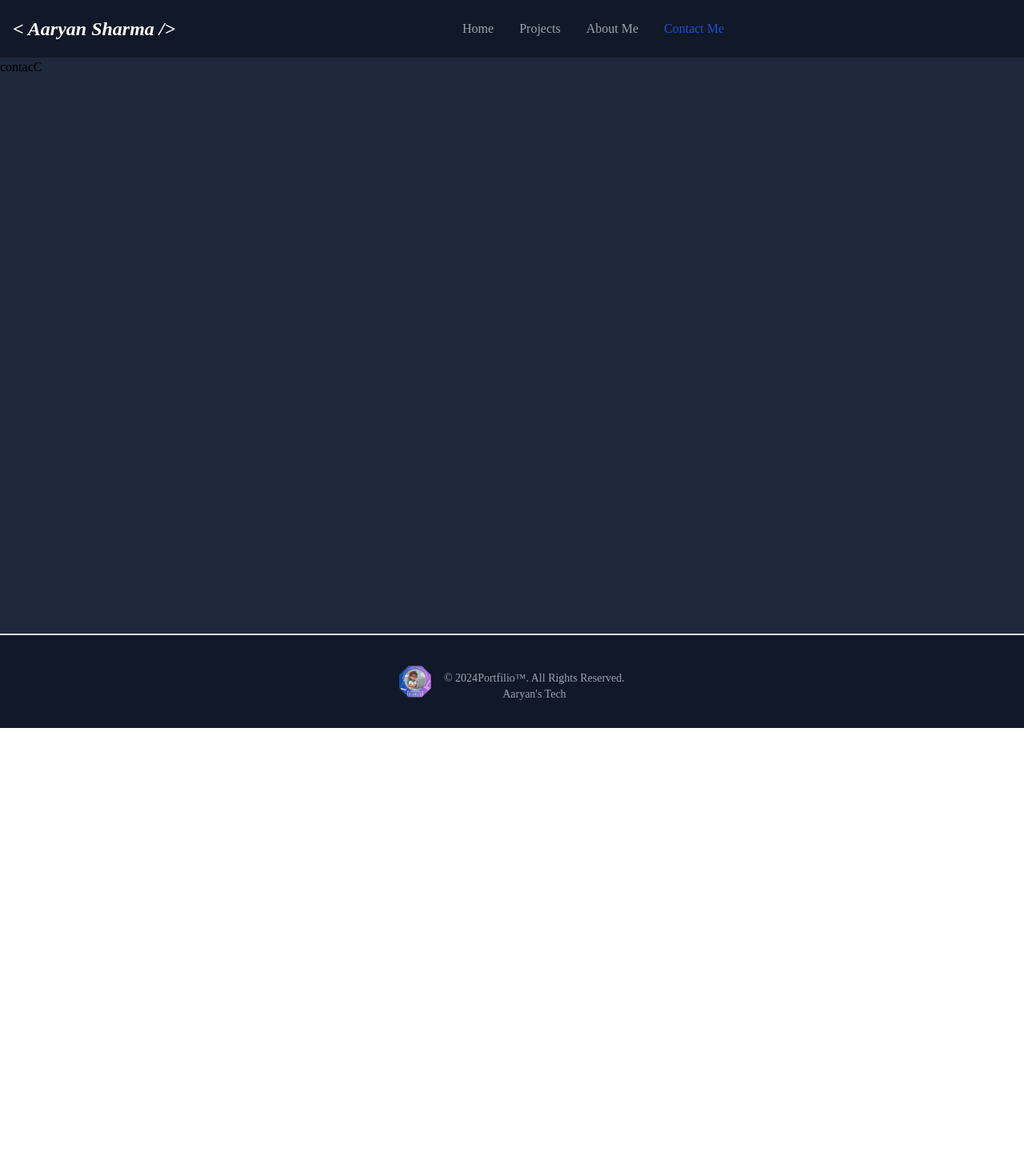
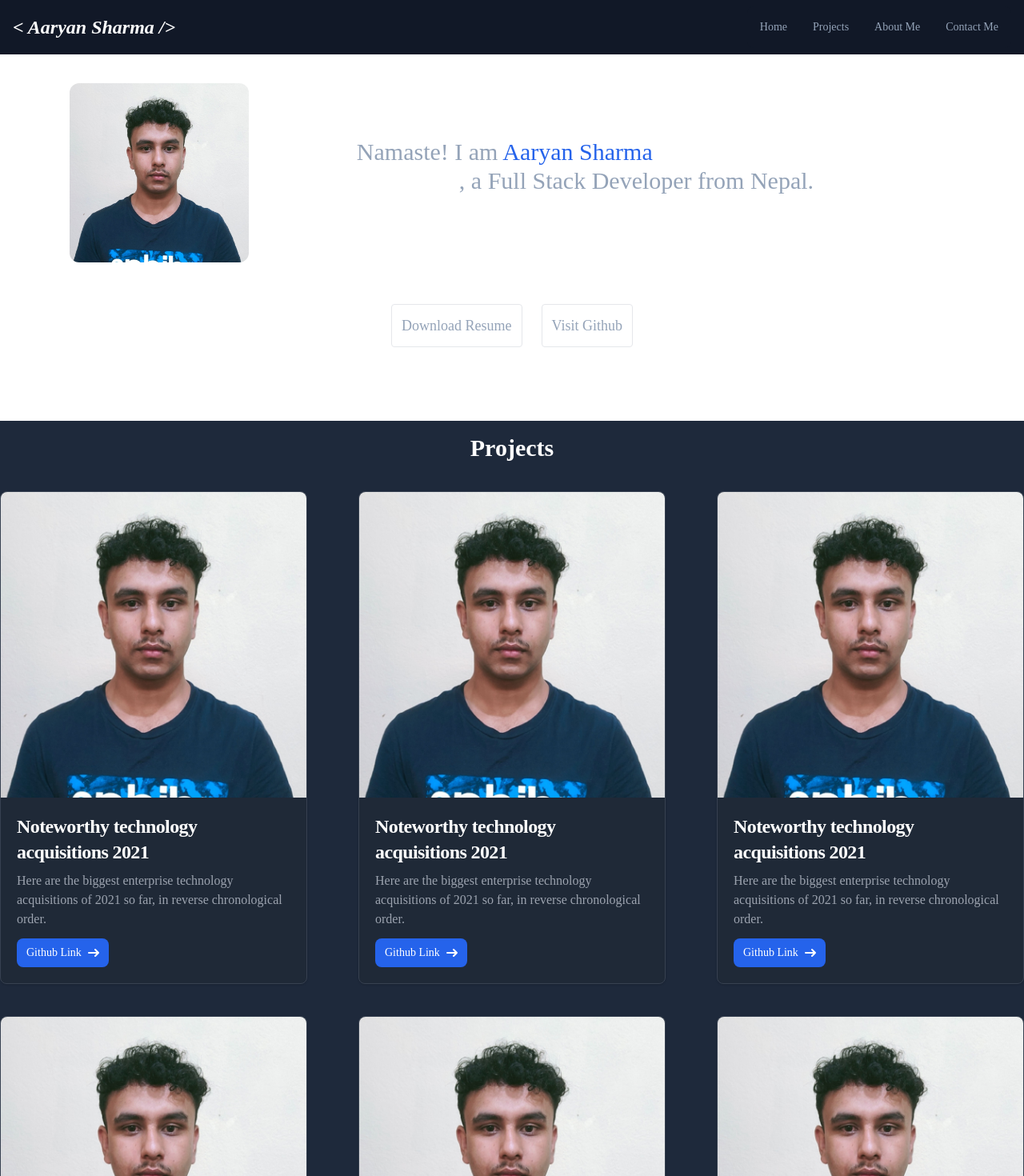
Before and after one commit to AaryanSharmaNeupane/CodSoft, a React (Create React App) app in the folder task1-portfolio-website/: page /contact in a window 1280 px wide. Shown: the top 1470 px of the page at 80% size. Before the commit the page ends 910 px from the top, so only its background shows below. Built offline with nearby package versions, Linux system fonts and the light colour scheme.

Commit message:
made the page scrollable

```diff
--- a/task1-portfolio-website/package.json
+++ b/task1-portfolio-website/package.json
@@ -10,6 +10,7 @@
     "react-dom": "^18.2.0",
     "react-router-dom": "^6.22.3",
     "react-scripts": "5.0.1",
+    "react-scroll": "^1.9.0",
     "web-vitals": "^2.1.4"
   },
   "scripts": {
--- a/task1-portfolio-website/src/components/Footer.js
+++ b/task1-portfolio-website/src/components/Footer.js
@@ -1,5 +1,5 @@
 import React from "react";
-import { Link } from "react-router-dom";
+import { Link } from "react-scroll";
 import Logo from "../assets/company_logo.png";
 
 export const Footer = () => {
--- a/task1-portfolio-website/src/components/Header.js
+++ b/task1-portfolio-website/src/components/Header.js
@@ -1,96 +1,74 @@
-import { useState } from "react";
-import { Link, NavLink } from "react-router-dom";
+import { useState, useEffect } from "react";
+import { Link } from "react-scroll";
 
 export const Header = () => {
-  const [hidden, setHidden] = useState(true);
+  const [headerHeight, setHeaderHeight] = useState(0);
 
-  const activeClass =
-    "text-base block py-2 pr-4 pl-3  bg-blue-700 rounded md:bg-transparent md:text-blue-700 md:p-0 text-white";
-  const inActiveClass =
-    "text-base block py-2 pr-4 pl-3  rounded   md:p-0 md:hover:text-white text-gray-400 hover:bg-gray-700 hover:text-white md:hover:bg-transparent border-gray-700";
+  useEffect(() => {
+    const header = document.querySelector("header");
+    if (header) {
+      setHeaderHeight(header.offsetHeight);
+    }
+    const handleResize = () => {
+      setHeaderHeight(header.offsetHeight);
+    };
+    window.addEventListener("resize", handleResize);
+    return () => {
+      window.removeEventListener("resize", handleResize);
+    };
+  }, []);
 
   return (
-    <header>
+    <header className="sticky top-0">
       <nav className="px-2 sm:px-4 py-2 bg-gray-900 border-b-1 border-gray-900">
         <div className="flex flex-wrap justify-between items-center mx-auto">
-          <Link to="/" className="flex items-center">
+          <Link to="home" className="flex items-center cursor-pointer">
             <i className="self-center text-2xl font-semibold text-white">
               {`< Aaryan Sharma  />`}
             </i>
           </Link>
 
-          <div id="mobile-nav" className="flex md:order-2">
-            <button
-              onClick={() => setHidden(!hidden)}
-              data-collapse-toggle="hamburger-menu"
-              type="button"
-              className="inline-flex items-center p-2 text-sm  rounded-lg md:hidden  focus:outline-none focus:ring-2 text-gray-400 hover:bg-gray-700 focus:ring-gray-600"
-              aria-controls="hamburger-menu"
-              aria-expanded="false"
-            >
-              <svg
-                className="w-6 h-6"
-                aria-hidden="true"
-                fill="currentColor"
-                viewBox="0 0 20 20"
-                xmlns="http://www.w3.org/2000/svg"
-              >
-                <path
-                  fillRule="evenodd"
-                  d="M3 5a1 1 0 011-1h12a1 1 0 110 2H4a1 1 0 01-1-1zM3 10a1 1 0 011-1h12a1 1 0 110 2H4a1 1 0 01-1-1zM3 15a1 1 0 011-1h12a1 1 0 110 2H4a1 1 0 01-1-1z"
-                  clipRule="evenodd"
-                ></path>
-              </svg>
-            </button>
-          </div>
-
           <div
-            className={`${
-              hidden ? "hidden" : ""
-            } justify-between items-center w-full md:flex md:w-auto md:order-1`}
-            id="hamburger-menu"
+            className={` justify-between items-center w-full md:flex md:w-auto md:order-1`}
           >
             <ul className="flex flex-col p-4 mt-4  rounded-lg border  md:flex-row md:space-x-8 md:mt-0 md:text-sm md:font-medium md:border-0  bg-gray-800 md:bg-gray-900 border-gray-700">
               <li>
-                <NavLink
-                  to="/"
-                  className={({ isActive }) =>
-                    isActive ? activeClass : inActiveClass
-                  }
+                <Link
+                  to="home"
+                  offset={-headerHeight}
+                  className="text-slate-400 hover:text-white cursor-pointer"
                   end
                 >
                   Home
-                </NavLink>
+                </Link>
               </li>
               <li>
-                <NavLink
-                  to="/projects"
-                  className={({ isActive }) =>
-                    isActive ? activeClass : inActiveClass
-                  }
+                <Link
+                  to="projects"
+                  offset={-headerHeight - 65}
+                  className="text-slate-400 hover:text-white cursor-pointer"
+                  end
                 >
                   Projects
-                </NavLink>
+                </Link>
               </li>
               <li>
-                <NavLink
-                  to="/about"
-                  className={({ isActive }) =>
-                    isActive ? activeClass : inActiveClass
-                  }
+                <Link
+                  to="about"
+                  offset={-headerHeight + 35}
+                  className="text-slate-400 hover:text-white cursor-pointer"
                 >
                   About Me
-                </NavLink>
+                </Link>
               </li>
               <li>
-                <NavLink
-                  to="/contact"
-                  className={({ isActive }) =>
-                    isActive ? activeClass : inActiveClass
-                  }
+                <Link
+                  to="contact"
+                  offset={-headerHeight}
+                  className="text-slate-400 hover:text-white cursor-pointer"
                 >
                   Contact Me
-                </NavLink>
+                </Link>
               </li>
             </ul>
           </div>
--- a/task1-portfolio-website/src/index.css
+++ b/task1-portfolio-website/src/index.css
@@ -10,7 +10,3 @@
   padding: 0;
   font-family: "mooli";
 }
-main {
-  min-height: 90vh;
-  background-color: rgb(30 41 59);
-}
--- a/task1-portfolio-website/src/index.js
+++ b/task1-portfolio-website/src/index.js
@@ -3,13 +3,13 @@ import ReactDOM from "react-dom/client";
 import "./index.css";
 import App from "./App";
 
-import { BrowserRouter } from "react-router-dom";
+// import { BrowserRouter } from "react-router-dom";
 
 const root = ReactDOM.createRoot(document.getElementById("root"));
 root.render(
   <React.StrictMode>
-    <BrowserRouter>
-      <App />
-    </BrowserRouter>
+    {/* <BrowserRouter> */}
+    <App />
+    {/* </BrowserRouter> */}
   </React.StrictMode>
 );
--- a/task1-portfolio-website/src/pages/About.js
+++ b/task1-portfolio-website/src/pages/About.js
@@ -1,8 +1,8 @@
 import React from "react";
 
-export const About = () => {
+export const About = ({ id }) => {
   return (
-    <section className="py-12 bg-gray-100">
+    <section className="py-12 bg-gray-100" id={id}>
       <div className="container mx-auto px-4">
         <div className="max-w-4xl mx-auto text-center">
           <h2 className="text-3xl font-semibold text-gray-800 mb-4">
--- a/task1-portfolio-website/src/pages/Contact.js
+++ b/task1-portfolio-website/src/pages/Contact.js
@@ -1,5 +1,84 @@
 import React from "react";
 
-export const Contact = () => {
-  return <div>contacC</div>;
+export const Contact = ({ id }) => {
+  return (
+    <section id={id} className="py-12 bg-slate-800">
+      <div className="container mx-auto px-4">
+        <h2 className="text-3xl font-semibold mb-4  text-center text-white">
+          Contact Me
+        </h2>
+        <div className="max-w-lg mx-auto">
+          <p className="text-gray-600 mb-6">
+            Have a question or want to work together? Feel free to reach out to
+            me via email or phone. You can also connect with me on social media.
+          </p>
+          <div className="grid grid-cols-1 md:grid-cols-2 gap-4">
+            <div>
+              <h3 className="text-xl font-semibold text-gray-700 mb-2">
+                Email
+              </h3>
+              <p className="text-gray-600">sonofnaleen@gmail.com</p>
+            </div>
+            <div>
+              <h3 className="text-xl font-semibold text-gray-700 mb-2">
+                Phone
+              </h3>
+              <p className="text-gray-600">+9779860221380</p>
+            </div>
+          </div>
+          <div className="mt-6">
+            <h3 className="text-xl font-semibold text-gray-700 mb-2">
+              Social Media
+            </h3>
+            <div className="flex items-center space-x-4">
+              <a
+                href="https://github.com/AaryanSharmaNeupane"
+                className="text-gray-600 hover:text-gray-900"
+              >
+                <svg
+                  className="w-6 h-6"
+                  fill="none"
+                  stroke="currentColor"
+                  viewBox="0 0 24 24"
+                  xmlns="http://www.w3.org/2000/svg"
+                >
+                  <path
+                    strokeLinecap="round"
+                    strokeLinejoin="round"
+                    strokeWidth={2}
+                    d="M9 19c-2.18 0-4-1.996-4-4.5V10m0-4V5a2 2 0 012-2h2a2 2 0 012 2v.5m0 8.5V15a2 2 0 002 2c1.105 0 2-.896 2-2v-1.5"
+                  />
+                  <path
+                    strokeLinecap="round"
+                    strokeLinejoin="round"
+                    strokeWidth={2}
+                    d="M15 6.5v-1a2 2 0 00-2-2h-2a2 2 0 00-2 2v1.5M12 11.5a3 3 0 110-6 3 3 0 010 6z"
+                  />
+                </svg>
+              </a>
+              <a
+                href="https://www.linkedin.com/in/aaryan-sharma09/"
+                className="text-gray-600 hover:text-gray-900"
+              >
+                <svg
+                  className="w-6 h-6"
+                  fill="none"
+                  stroke="currentColor"
+                  viewBox="0 0 24 24"
+                  xmlns="http://www.w3.org/2000/svg"
+                >
+                  <path
+                    strokeLinecap="round"
+                    strokeLinejoin="round"
+                    strokeWidth={2}
+                    d="M14 10V9a4 4 0 00-4-4H6a4 4 0 00-4 4v11a4 4 0 004 4h4a4 4 0 004-4v-1a1 1 0 00-1-1h-2m-3-9a1 1 0 110-2 1 1 0 010 2zM20 9v11a4 4 0 01-4 4h-2a4 4 0 01-4-4V9m8 0h-3M4 20h3m-2-3h2m11-1h2m-2 3h3"
+                  />
+                </svg>
+              </a>
+            </div>
+          </div>
+        </div>
+      </div>
+    </section>
+  );
 };
--- a/task1-portfolio-website/src/pages/Home.js
+++ b/task1-portfolio-website/src/pages/Home.js
@@ -1,11 +1,11 @@
 import React from "react";
-import { Link } from "react-router-dom";
+import { Link } from "react-scroll";
 import Myphoto from "../assets/images/aaryan.jpg";
 
-export const Home = () => {
+export const Home = ({ id }) => {
   return (
     <>
-      <section className=" text-slate-400">
+      <section className="text-slate-400 " id={id}>
         <div className="max-w-7xl m-auto py-5 flex justify-evenly items-center ">
           <div className="max-w-56 ">
             <img className=" rounded-xl   mt-4" src={Myphoto} alt="Aaryan" />
@@ -17,7 +17,7 @@ export const Home = () => {
                 Aaryan Sharma
               </Link>
             </p>
-            <p className="mx-32"> , a MERN Stack Developer from Nepal.</p>
+            <p className="mx-32"> , a Full Stack Developer from Nepal.</p>
           </span>
         </div>
         <div className="flex max-w-7xl m-auto flex-col items-center justify-center">
--- a/task1-portfolio-website/src/pages/Projects.js
+++ b/task1-portfolio-website/src/pages/Projects.js
@@ -1,7 +1,7 @@
 import React from "react";
 import { ProjectCard } from "../components/ProjectCard";
 
-export const Projects = () => {
+export const Projects = ({ id }) => {
   const projects = [
     {
       name: "Yatraa",
@@ -42,12 +42,18 @@ export const Projects = () => {
   ];
 
   return (
-    <>
-      <div className="max-w-7xl flex flex-wrap items-center    justify-between m-auto">
+    <section className="bg-slate-800">
+      <h1 className="text-3xl font-semibold text-white py-4 text-center">
+        Projects
+      </h1>
+      <div
+        className="max-w-7xl flex flex-wrap items-center    justify-between m-auto  "
+        id={id}
+      >
         {projects.map((project) => (
           <ProjectCard />
         ))}
       </div>
-    </>
+    </section>
   );
 };
--- a/task1-portfolio-website/src/routes/AllRoute.js
+++ b/task1-portfolio-website/src/routes/AllRoute.js
@@ -1,14 +1,21 @@
 import React from "react";
-import { Routes, Route } from "react-router-dom";
+// import { Routes, Route } from "react-router-dom";
 import { Home, Projects, About, Contact } from "../pages";
 
 export const AllRoute = () => {
   return (
-    <Routes>
-      <Route path="/" element={<Home />} />
-      <Route path="/projects" element={<Projects />} />
-      <Route path="/about" element={<About />} />
-      <Route path="/contact" element={<Contact />} />
-    </Routes>
+    <>
+      <Home id="home" />
+      <Projects id="projects" />
+      <About id="about" />
+      <Contact id="contact" />
+    </>
+
+    // <Routes>
+    //   <Route path="/" element={<Home />} />
+    //   <Route path="/projects" element={<Projects />} />
+    //   <Route path="/about" element={<About />} />
+    //   <Route path="/contact" element={<Contact />} />
+    // </Routes>
   );
 };
```
Also changed, not shown: 1 other file (tests, documents, lock files or other folders).
